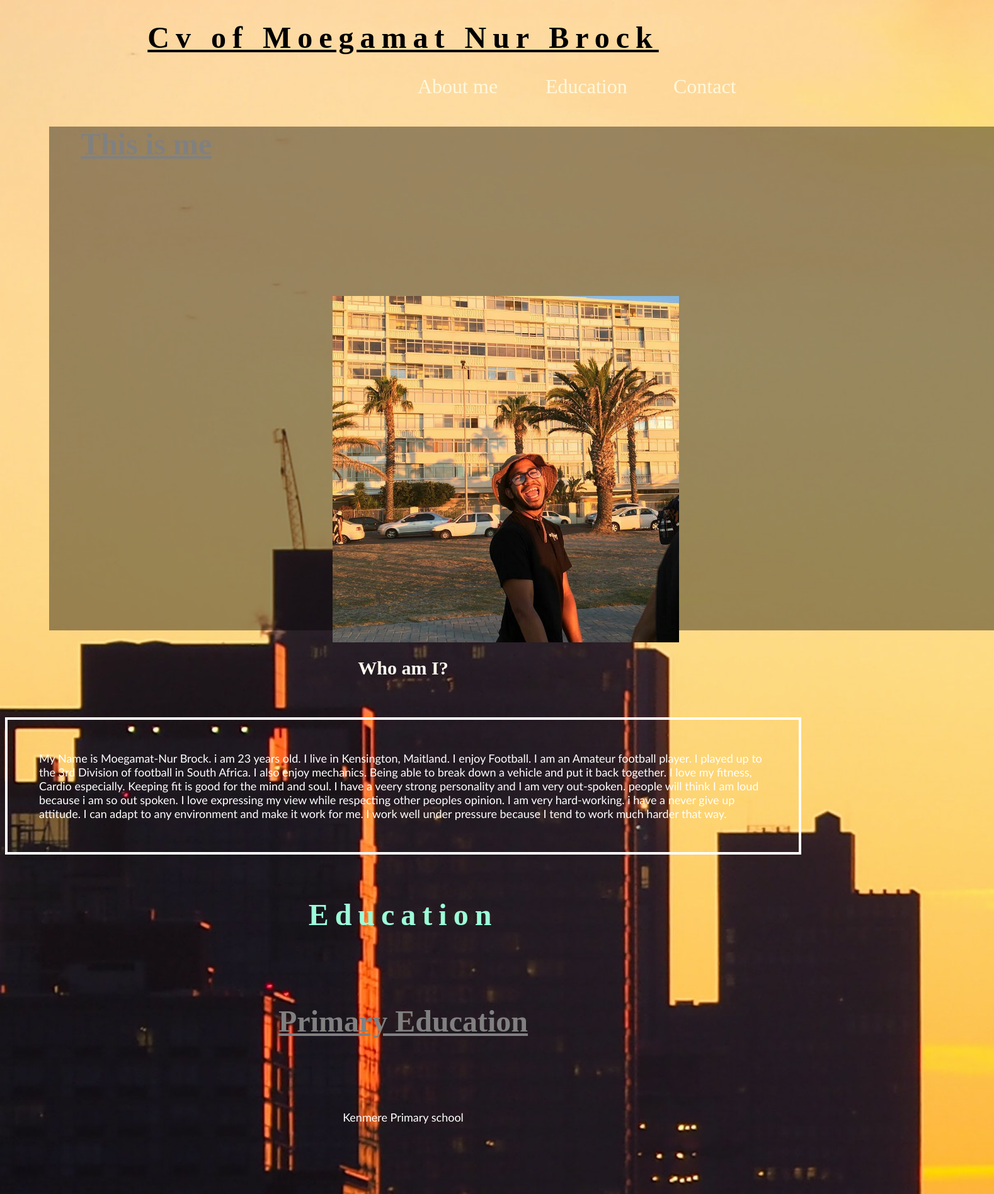
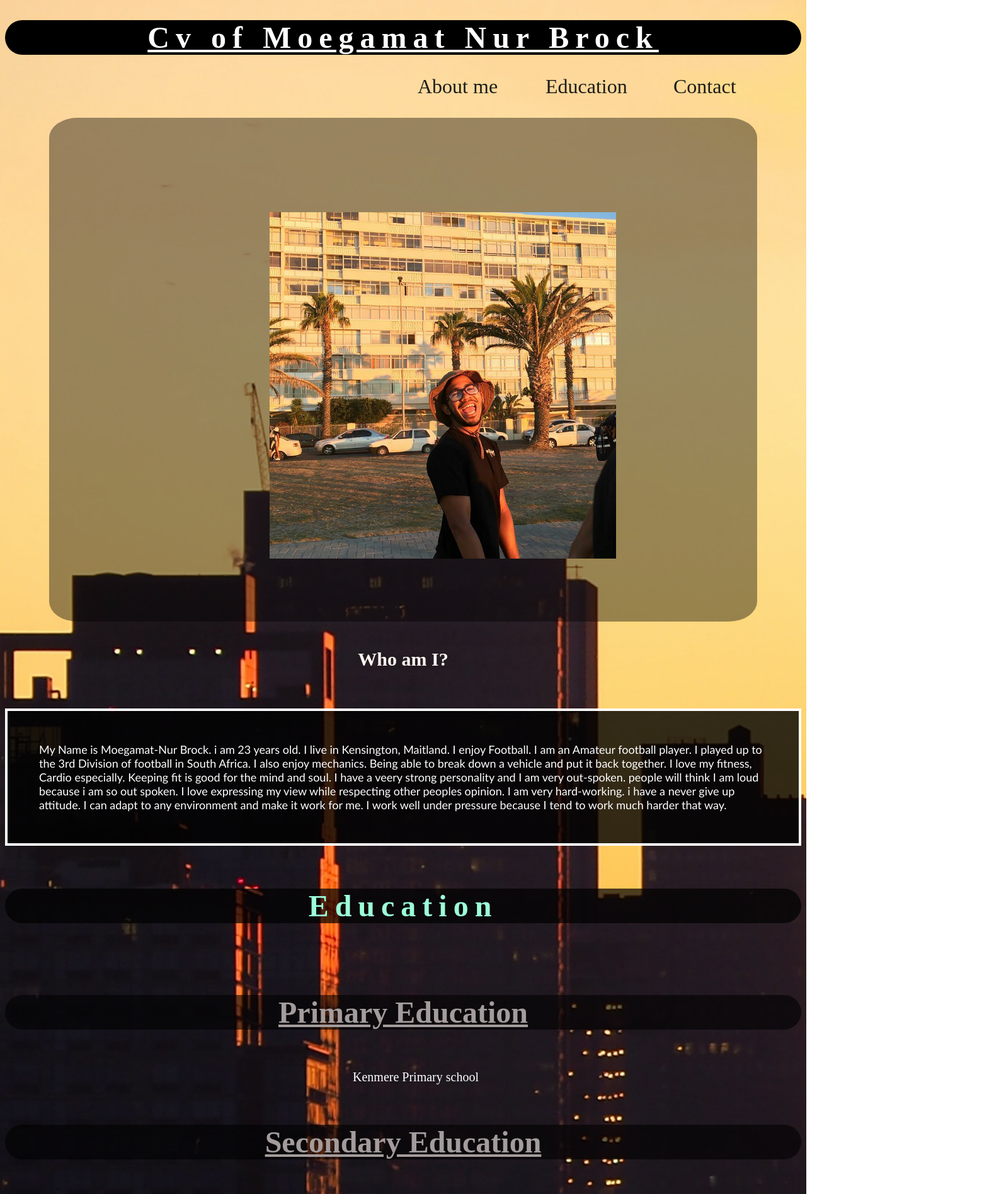
Before and after one commit to Nurbrock7/cv.online, a plain HTML site: page online_cv.html in a window 1280 px wide. Shown: the top 1896 px of the page at 63% size, 1578 px wide, since content can reach past the window. Drawn offline with Linux system fonts and the light colour scheme.

Commit message:
update cv.online

```diff
--- a/Styles/styles.css
+++ b/Styles/styles.css
@@ -24,7 +24,7 @@ ul li {
 
 ul li a {
     text-decoration: none;
-    color: cornsilk;
+    color: #1d1c18;;
     display: block;
 }
 
@@ -41,7 +41,7 @@ ul li:hover ul li {
 }
 
 h1 {
-    color: white
+    color: white;
     text-decoration-color:white;
     font-size: 3rem ;
     letter-spacing: 10px;
@@ -51,7 +51,7 @@ text-decoration-line: underline;
 
 nav {
     text-align: left ;
-    text-decoration-color: black;
+    text-decoration-color:#1d1c18;
     text-decoration: none ;
     font-size: 2rem;
     float: right;
@@ -60,7 +60,7 @@ nav {
 
 .image {
     margin-top: 50px;
-padding-left: 100px;
+
 padding-right: 100px;
 padding-top: 100px;
 margin-left: 300px
@@ -70,10 +70,12 @@ margin-left: 300px
     background-color:rgba(0,0,0, 0.4);
     color: beige ;
     height:800px ;
-    width: 1000px ;
     margin-left: 70px;
     padding-left: 50px;
     padding-right: 450px;
+    margin-right: 70px;
+    border-radius: 4%;
+    margin-top: 50px;
 
 }
 
@@ -93,6 +95,7 @@ h2 {
     border-bottom-style: solid;
     border-right-width: 4px;
     border-right-style: solid;
+    background-color: #000c;
 
 }
 
@@ -111,7 +114,9 @@ p {
 h4 {
     font-size: 3rem;
     text-decoration-line: underline;
-    color: gray;
+    color: #a49c9c;
+    background-color: #0009;
+    border-radius: 4em;
 }
 
 #edu {
@@ -125,6 +130,9 @@ h4 {
     text-decoration: none;
     text-decoration-color: white;
     letter-spacing: 10px;
+    background-color: #000000b3;
+    border-radius: 4em;
+}
 }
 
 h5{
@@ -137,3 +145,8 @@ ul ol {
     text-decoration: none;
     color: white;
 }
+
+.title {
+    background-color: #000;
+border-radius: 4em;
+}
--- a/online_cv.html
+++ b/online_cv.html
@@ -33,7 +33,7 @@
                   </nav>
                           <br>
                 <div class="box">
-                    <h4>This is me</h1>
+
                  <center><img width="550px" height="550px" class="image" src="images/IMG_20180218_165614_560.jpg" alt=""></center>
                     <br>
 
@@ -58,7 +58,9 @@
 
                      <h4>Primary Education</h4>
 
-                        <p>Kenmere Primary school</p>
+                        <ul>
+                           <center><ol>Kenmere Primary school</ol></center>
+                        </ul>
 
                     <h4>Secondary Education</h4>
 
```
